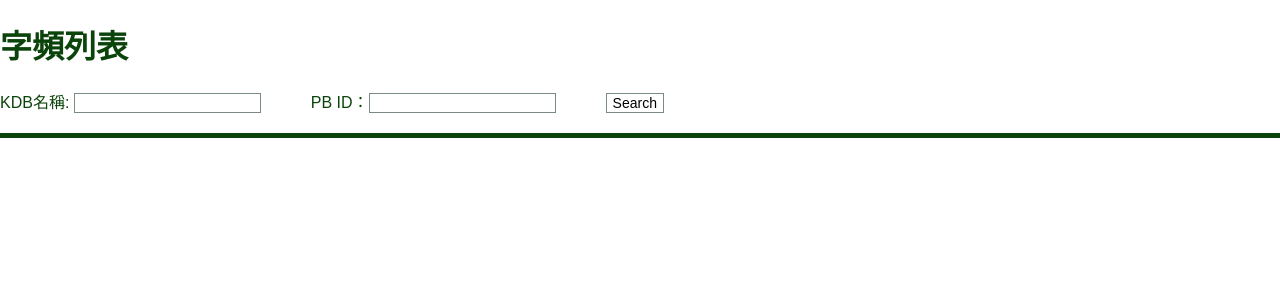
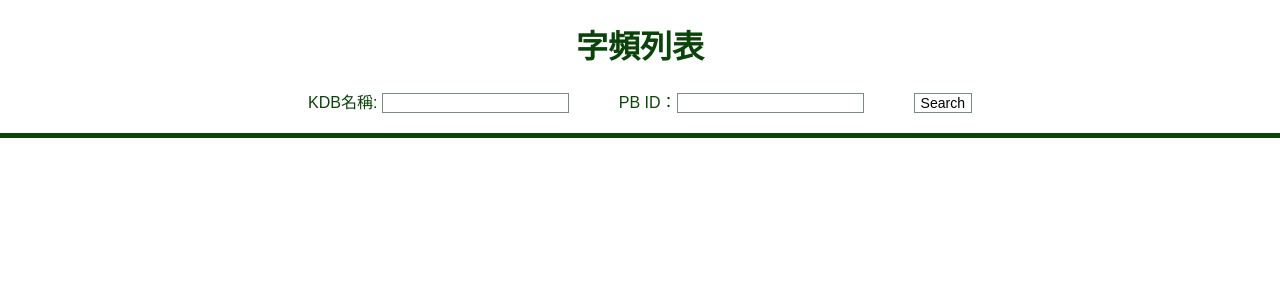
Before and after one commit to karmapa/word-frequency-analyzer, a React (Create React App) app: page / in a window 1280 px wide. Shown: the top 300 px of the page. Built offline with nearby package versions, Linux system fonts and the light colour scheme.

Commit message:
wrap div.App in container App.js

```diff
--- a/src/containers/App/App.js
+++ b/src/containers/App/App.js
@@ -5,7 +5,11 @@ import PageWordFrequency from './../PageWordFrequency/PageWordFrequency';
 class App extends Component {
 
   render() {
-    return <PageWordFrequency />;
+    return (
+      <div className="App">
+        <PageWordFrequency />
+      </div>
+    );
   }
 }
 
```
